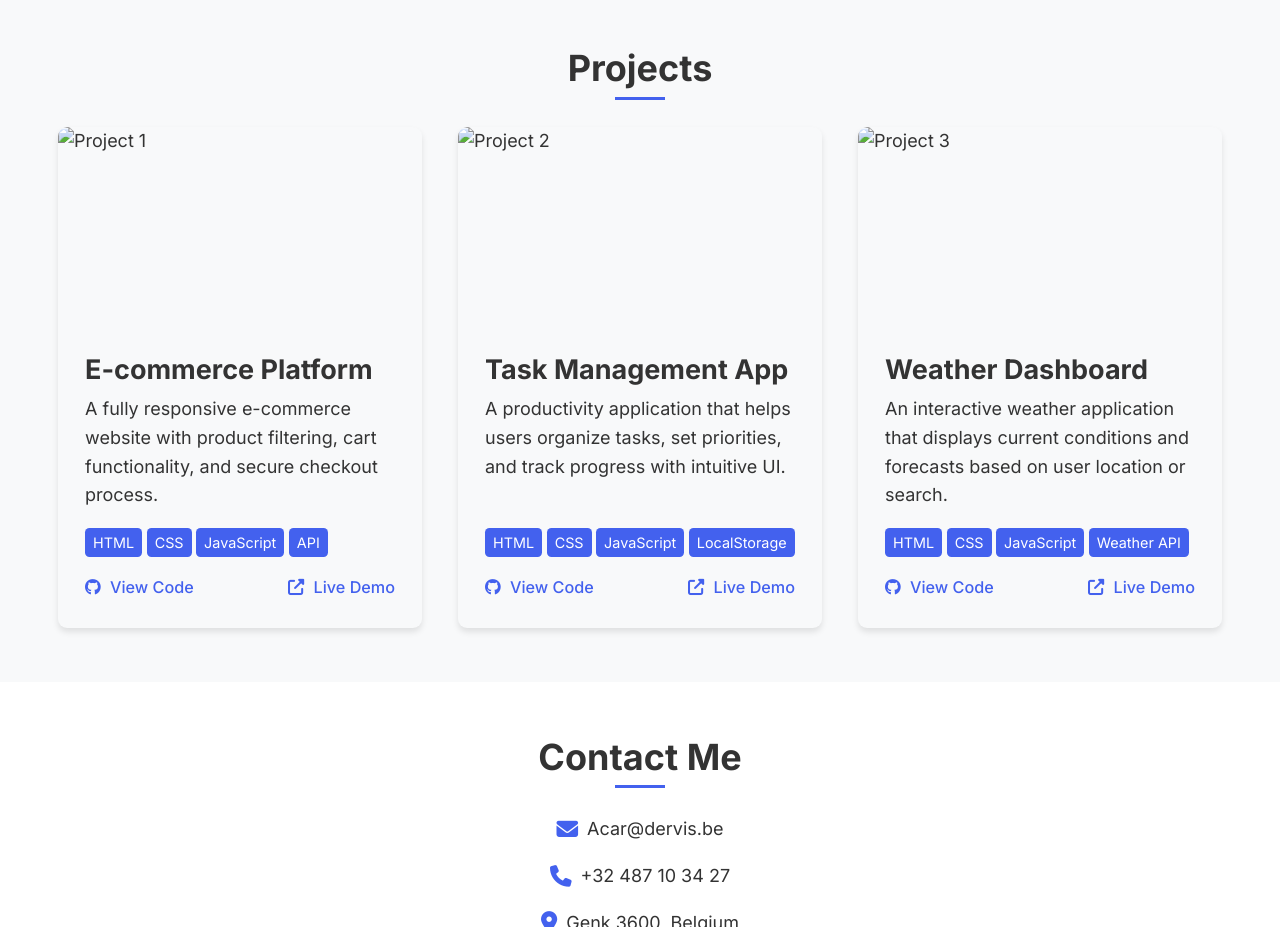
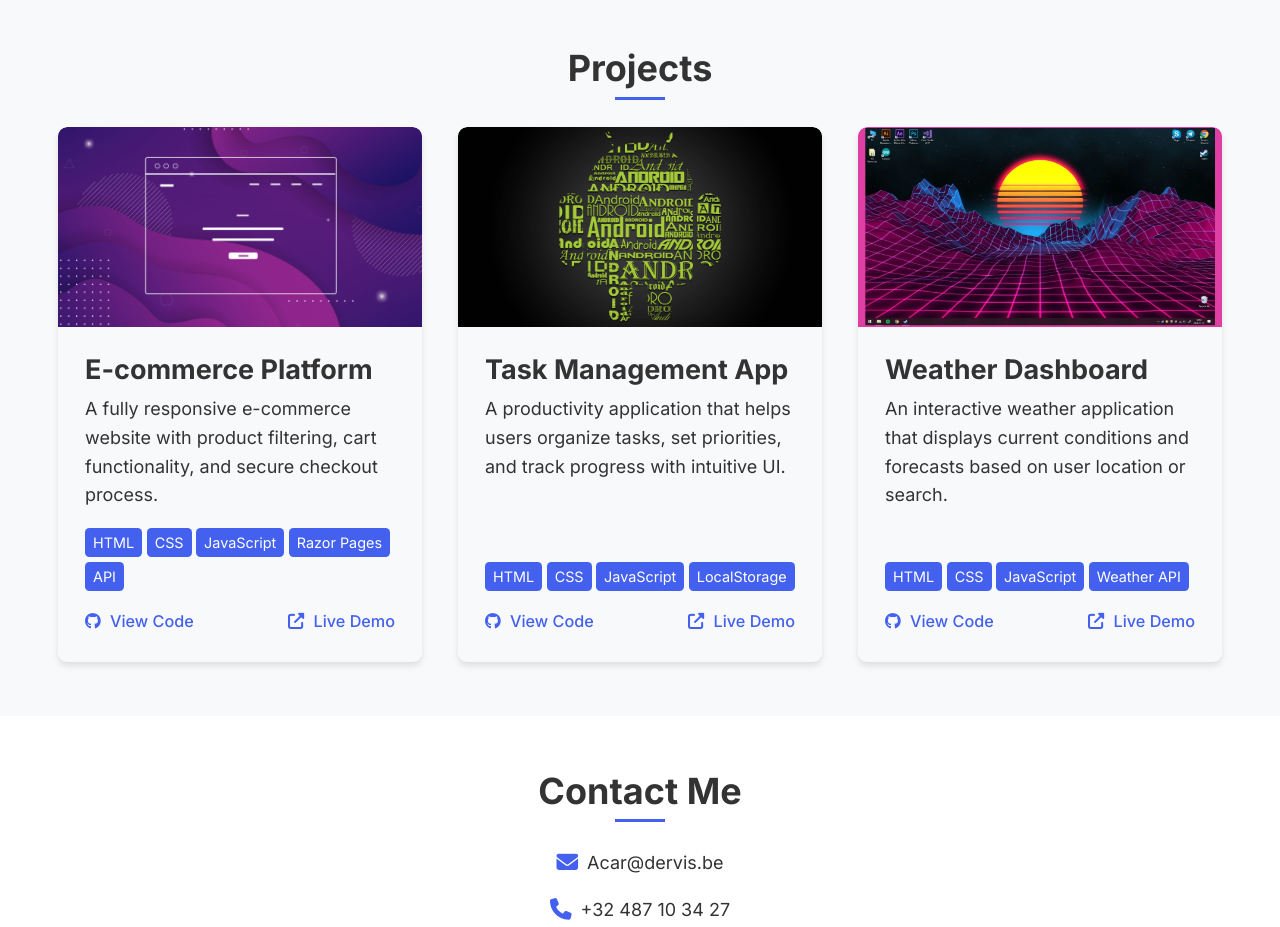
Before and after one commit to bozzextro/bozzextro.github.io, a website: page index.html in a window 1280 px wide. Shown: the part 3860-4787 px from the top of the page. Drawn offline with nearby package versions, Linux system fonts and the light colour scheme.

Commit message:
Added images and corrected urls

```diff
--- a/index.html
+++ b/index.html
@@ -249,7 +249,7 @@
             <div class="projects-grid">
                 <div class="project-card" data-aos="fade-up" data-aos-delay="100">
                     <div class="project-image">
-                        <img src="assets/img/project1.jpg" alt="Project 1">
+                        <img src="assets/img/website-background-design-guide-768x492.png" alt="E-commerce Platform">
                     </div>
                     <div class="project-content">
                         <h3>E-commerce Platform</h3>
@@ -258,10 +258,11 @@
                             <span>HTML</span>
                             <span>CSS</span>
                             <span>JavaScript</span>
+                            <span>Razor Pages</span>
                             <span>API</span>
                         </div>
                         <div class="project-links">
-                            <a href="https://github.com/yourusername/project1" target="_blank"><i class="fab fa-github"></i> View Code</a>
+                            <a href="https://dev.azure.com/PXLPRO2025Shoppers26/_git/PXLPRO2025Shoppers26/commits" target="_blank"><i class="fab fa-github"></i> View Code</a>
                             <a href="#" target="_blank"><i class="fas fa-external-link-alt"></i> Live Demo</a>
                         </div>
                     </div>
@@ -269,7 +270,7 @@
 
                 <div class="project-card" data-aos="fade-up" data-aos-delay="150">
                     <div class="project-image">
-                        <img src="assets/img/project2.jpg" alt="Project 2">
+                        <img src="assets/img/android-developer-ieo7mv1ofmi5hvjk.jpg" alt="Mobile Application">
                     </div>
                     <div class="project-content">
                         <h3>Task Management App</h3>
@@ -289,7 +290,7 @@
 
                 <div class="project-card" data-aos="fade-up" data-aos-delay="200">
                     <div class="project-image">
-                        <img src="assets/img/project3.jpg" alt="Project 3">
+                        <img src="assets/img/wallpaper-engine-running-on-windows-10.webp" alt="Weather Dashboard">
                     </div>
                     <div class="project-content">
                         <h3>Weather Dashboard</h3>
```
Also changed, not shown: assets/img/android-developer-ieo7mv1ofmi5hvjk.jpg (added), assets/img/wallpaper-engine-running-on-windows-10.webp (added), assets/img/website-background-design-guide-768x492.png (added).
